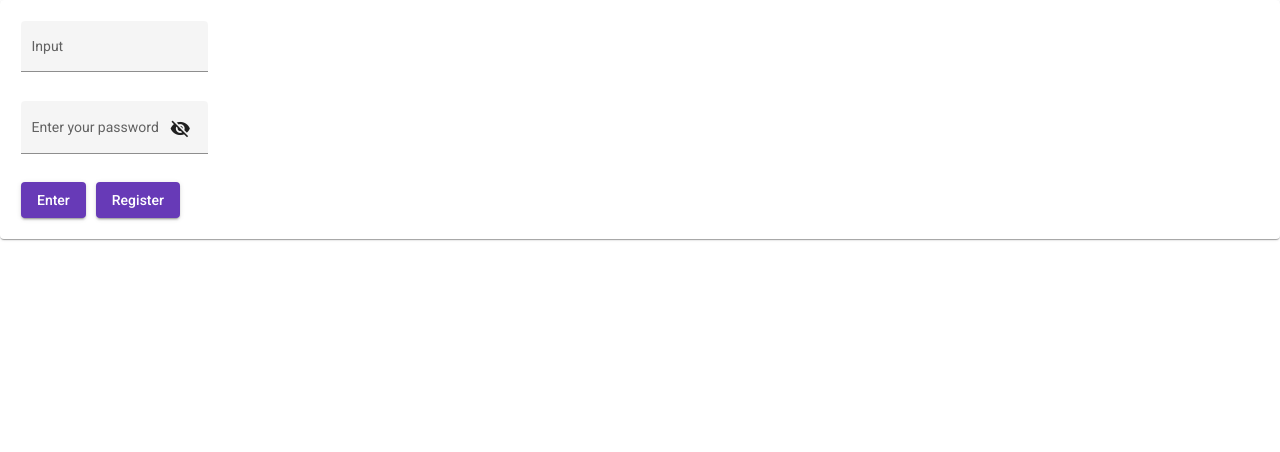
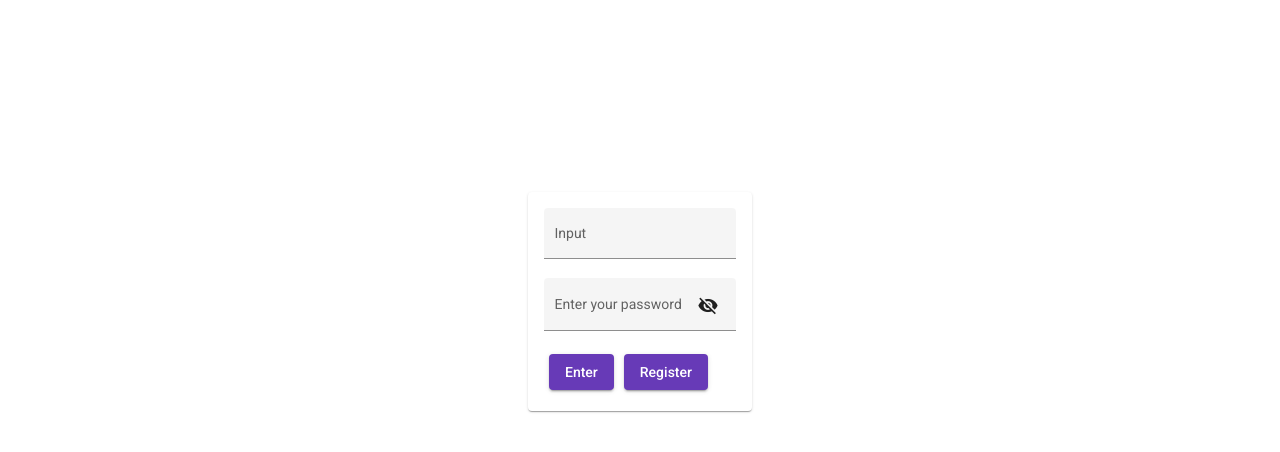
Before and after one commit to NinaRuiz/star-wars-prototype, an Angular app: page / in a window 1280 px wide. Shown: the top 452 px of the page. Built offline with nearby package versions, Linux system fonts and the light colour scheme.

Commit message:
Centered login card

```diff
--- a/src/app/profile/pages/login-page/login-page.component.html
+++ b/src/app/profile/pages/login-page/login-page.component.html
@@ -1,3 +1,3 @@
-<mat-card>
+<mat-card class="card">
   <app-login-util></app-login-util>
 </mat-card>
--- a/src/app/profile/pages/login-page/login-page.component.scss
+++ b/src/app/profile/pages/login-page/login-page.component.scss
@@ -0,0 +1,8 @@
+.card {
+
+  margin-top: 15%;
+  margin-left: auto;
+  margin-right: auto;
+  width: 15%;
+
+}
--- a/src/app/profile/utils/login-util/login-util.component.scss
+++ b/src/app/profile/utils/login-util/login-util.component.scss
@@ -1,6 +1,5 @@
 .inputs {
-  width: 15%;
-  margin: 5px;
+  width: 100%;
 }
 
 .buttons {
```
